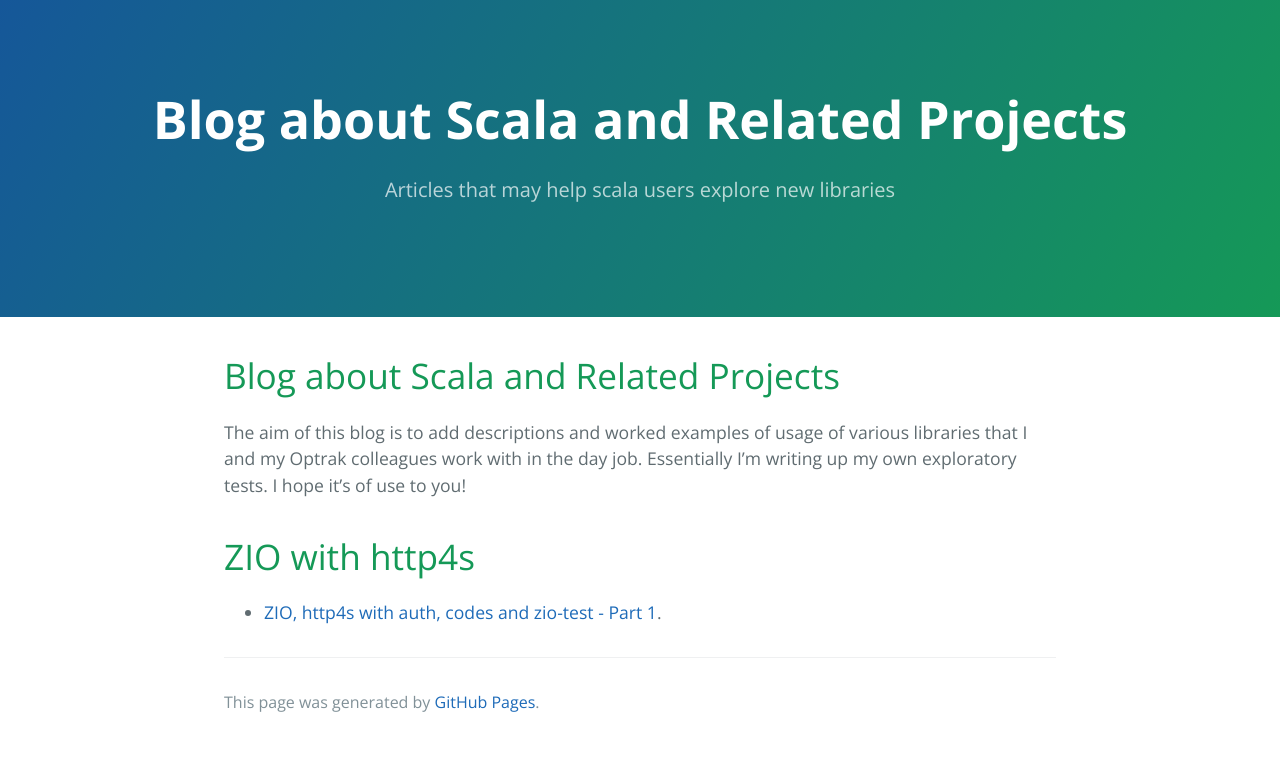
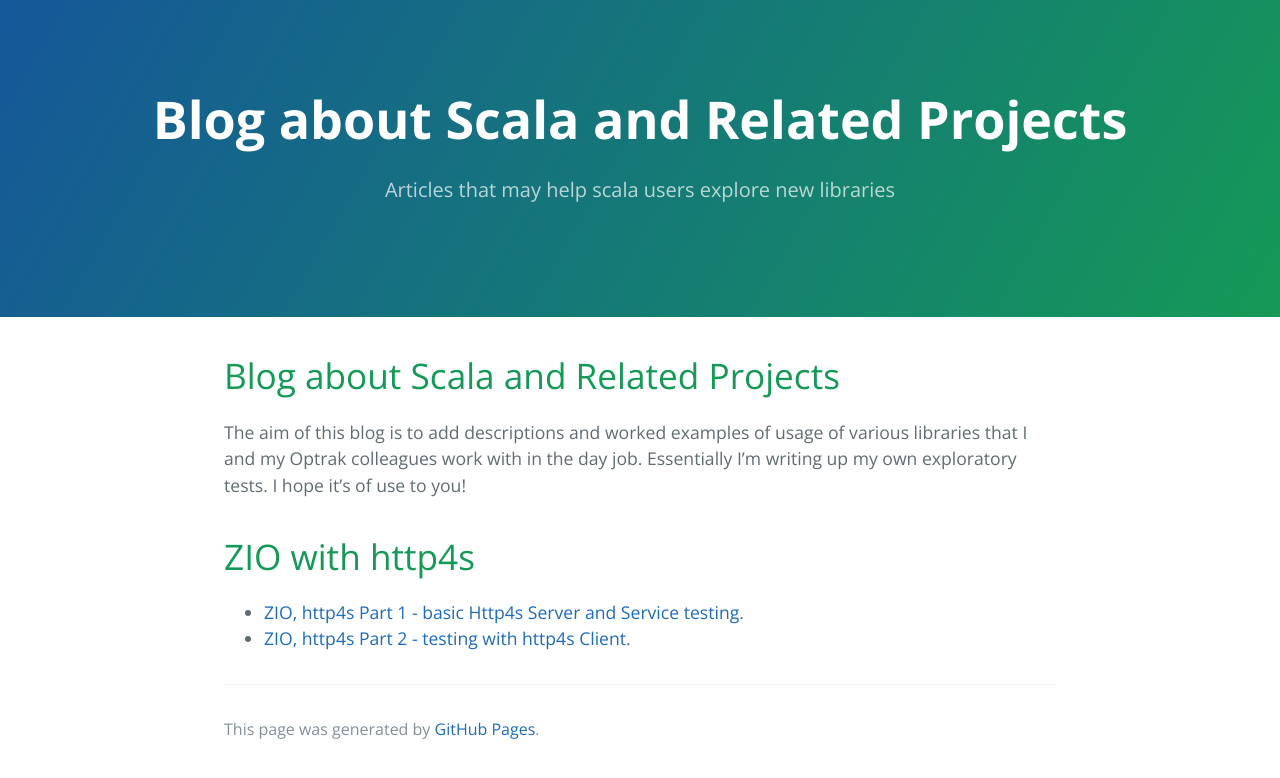
Before and after one commit to TimPigden/TimPigden.github.io, a Jekyll site: the page built from index.md, in a window 1280 px wide. Shown: the top 778 px of the page. Built offline with Jekyll 4.4.1, drawn with Linux system fonts in a browser that asks for light colours; our own code applies the rules of GitHub Pages for plain Markdown files.

Commit message:
updated idnex

```diff
--- a/index.md
+++ b/index.md
@@ -9,4 +9,5 @@ The aim of this blog is to add descriptions and worked examples of usage of vari
 Essentially I'm writing up my own exploratory tests. I hope it's of use to you!
 
 # ZIO with http4s
-* [ZIO, http4s with auth, codes and zio-test - Part 1](_pages/zio-http4s/zio-http4s-part1.md).
+* [ZIO, http4s Part 1 - basic Http4s Server and Service testing](_pages/zio-http4s/zio-http4s-part1.md).
+* [ZIO, http4s Part 2 - testing with http4s Client](_pages/zio-http4s/zio-http4s-part2.md).
```
